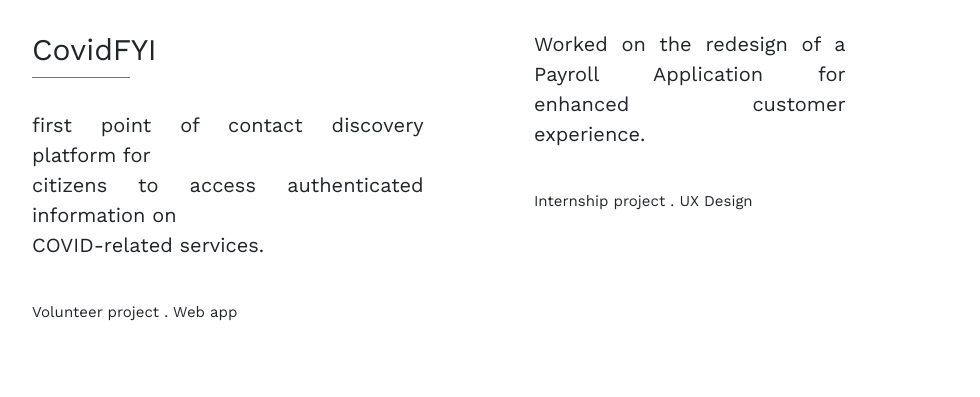
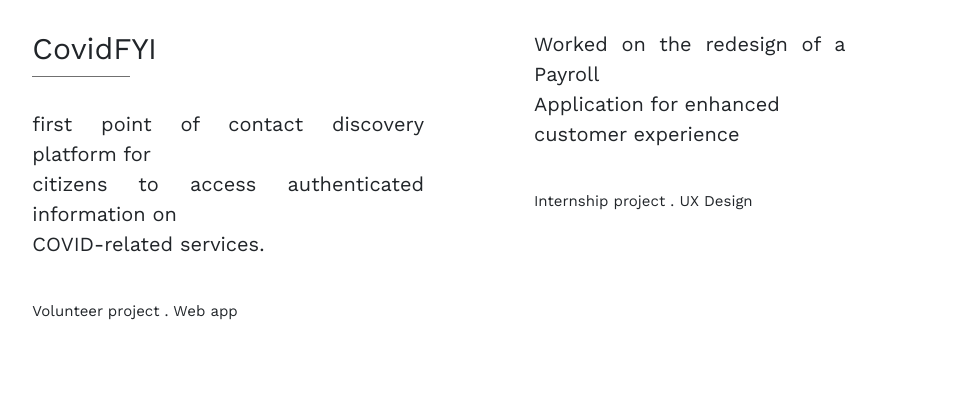
Before and after one commit to eshwarveesam/portfolio, a plain HTML site: page index.html in a window 1280 px wide. Shown: the part 1434-1831 px from the top of the page, without its empty margins (201-1181 px from the left). Drawn offline with nearby package versions, Linux system fonts and the light colour scheme.

Commit message:
Update index.html

```diff
--- a/index.html
+++ b/index.html
@@ -157,7 +157,7 @@
 
                    <br> <br> <br>
                   <h5 class="title" style="width:60%">Payroll Processing  </h5> <br>
-                  <p>Worked on the redesign of a Payroll Application for enhanced customer experience.</p>
+                  <p >Worked on the redesign of a Payroll <br>  Application for enhanced <br> customer experience </p>
                   <br>
                   <small>Internship project . UX Design</small>
                 </div>
```
